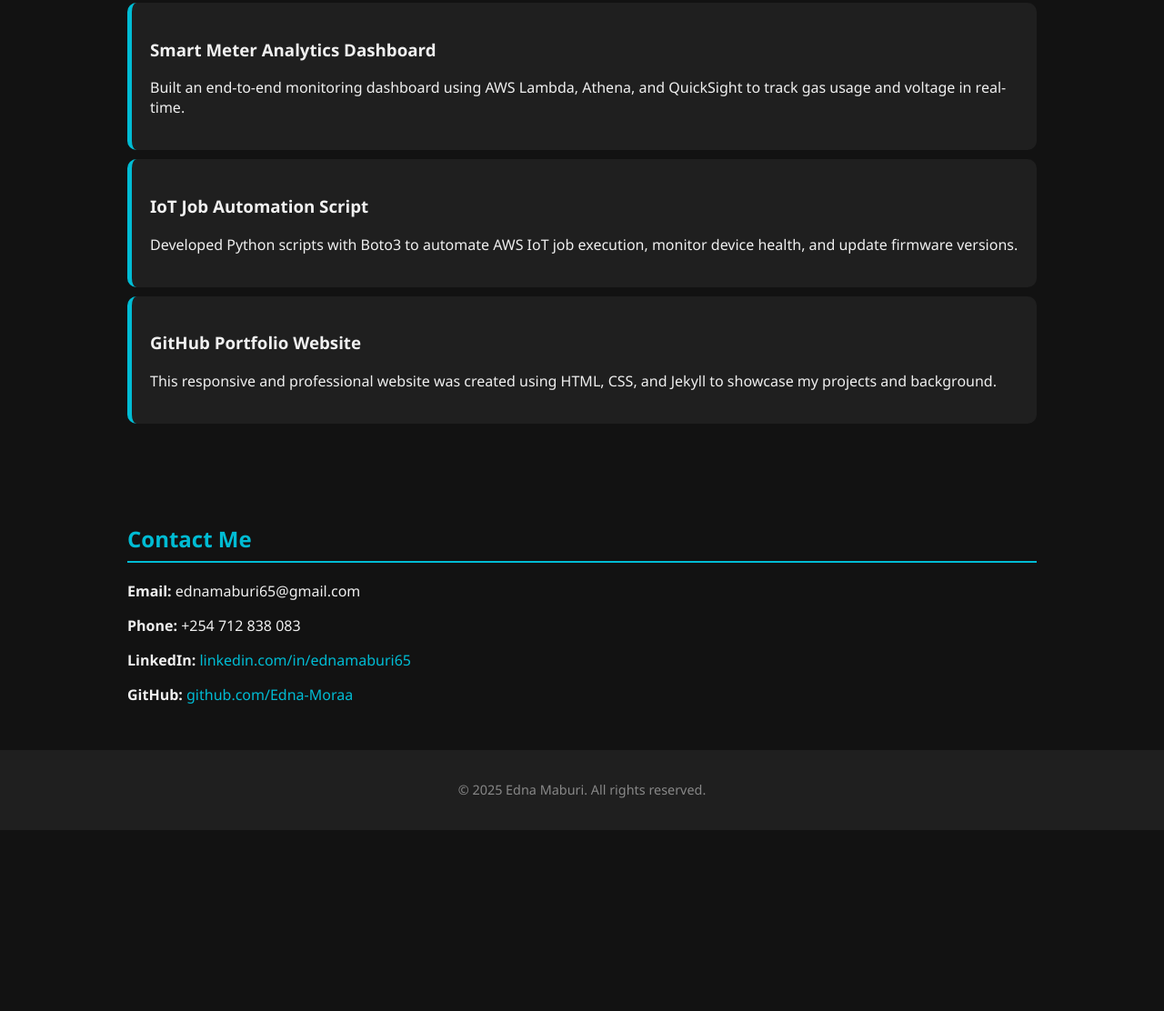
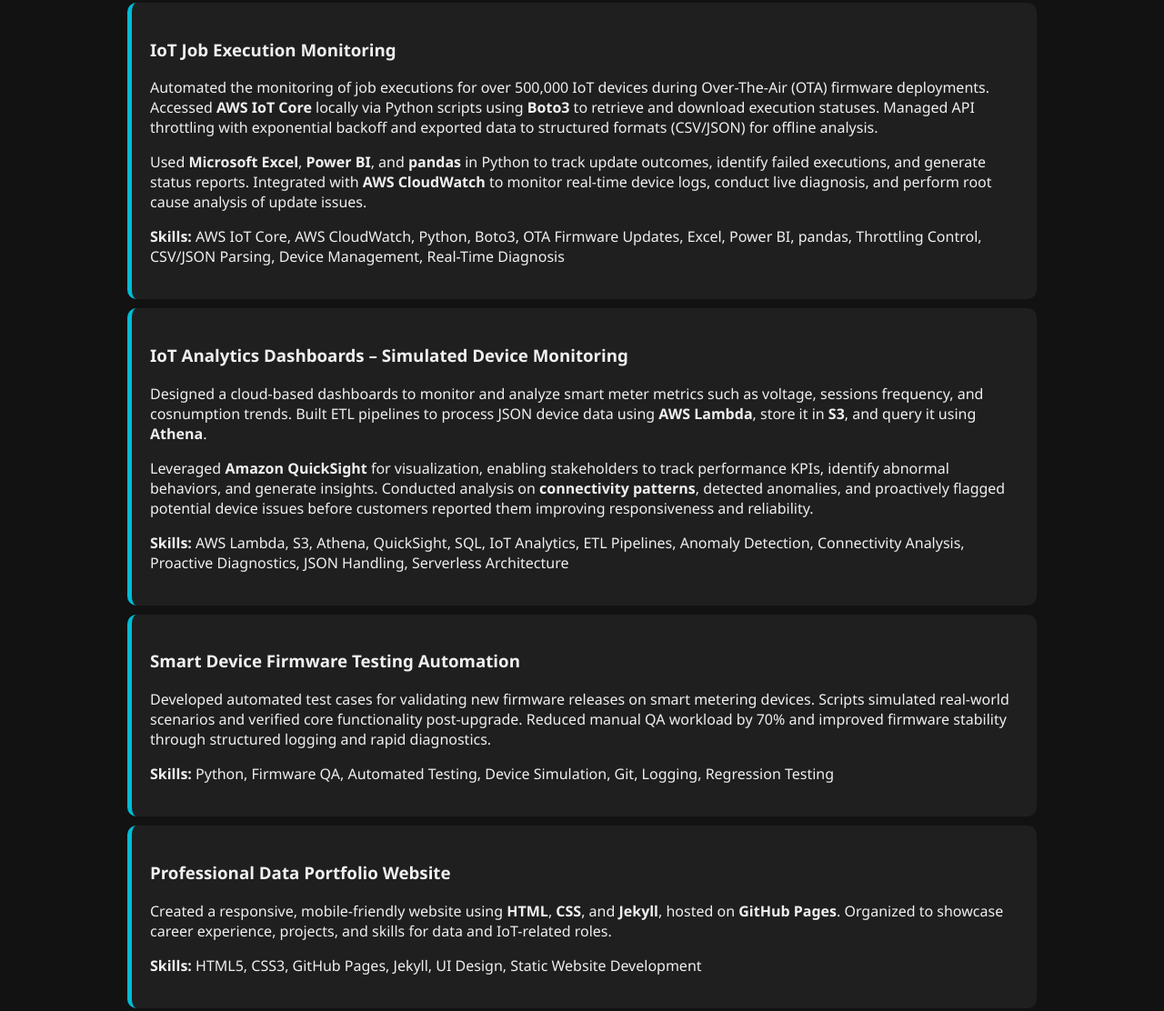
Before and after one commit to Edna-Moraa/ednamaburi.github.io, a plain HTML site: page index.html in a window 1280 px wide. Shown: the part 1383-2495 px from the top of the page at 91% size. Before the commit the page ends 2296 px from the top, so only its background shows below. Drawn offline with Linux system fonts and the light colour scheme.

Commit message:
updated portfolio

```diff
--- a/index.html
+++ b/index.html
@@ -3,7 +3,7 @@
 <head>
   <meta charset="UTF-8" />
   <meta name="viewport" content="width=device-width, initial-scale=1.0" />
-  <title>Edna Moraa | Portfolio</title>
+  <title>Edna Moraa Maburi| Portfolio</title>
   <link rel="stylesheet" href="assets/css/style.css" />
   <link href="https://fonts.googleapis.com/css2?family=Inter:wght@400;700&display=swap" rel="stylesheet" />
 </head>
@@ -44,19 +44,47 @@
 
  <section id="projects">
   <h2>Projects</h2>
+
   <div class="project">
-      <h3>Smart Meter Analytics Dashboard</h3>
-      <p>Built an end-to-end monitoring dashboard using AWS Lambda, Athena, and QuickSight to track gas usage and voltage in real-time.</p>
+    <h3>IoT Job Execution Monitoring</h3>
+    <p>
+      Automated the monitoring of job executions for over 500,000 IoT devices during Over-The-Air (OTA) firmware deployments. Accessed <strong>AWS IoT Core</strong> locally via Python scripts using <strong>Boto3</strong> to retrieve and download execution statuses. Managed API throttling with exponential backoff and exported data to structured formats (CSV/JSON) for offline analysis.
+    </p>
+    <p>
+      Used <strong> Microsoft Excel</strong>, <strong>Power BI</strong>, and <strong>pandas</strong> in Python to track update outcomes, identify failed executions, and generate status reports. Integrated with <strong>AWS CloudWatch</strong> to monitor real-time device logs, conduct live diagnosis, and perform root cause analysis of update issues.
+    </p>
+    <p><strong>Skills:</strong> AWS IoT Core, AWS CloudWatch, Python, Boto3, OTA Firmware Updates, Excel, Power BI, pandas, Throttling Control, CSV/JSON Parsing, Device Management, Real-Time Diagnosis</p>
   </div>
+
   <div class="project">
-      <h3>IoT Job Automation Script</h3>
-      <p>Developed Python scripts with Boto3 to automate AWS IoT job execution, monitor device health, and update firmware versions.</p>
+    <h3>IoT Analytics Dashboards – Simulated Device Monitoring</h3>
+    <p>
+      Designed a cloud-based dashboards to monitor and analyze smart meter metrics such as voltage, sessions frequency, and cosnumption trends. Built ETL pipelines to process JSON device data using <strong>AWS Lambda</strong>, store it in <strong>S3</strong>, and query it using <strong>Athena</strong>.
+    </p>
+    <p>
+      Leveraged <strong>Amazon QuickSight</strong> for visualization, enabling stakeholders to track performance KPIs, identify abnormal behaviors, and generate insights. Conducted analysis on <strong>connectivity patterns</strong>, detected anomalies, and proactively flagged potential device issues before customers reported them improving responsiveness and reliability.
+    </p>
+    <p><strong>Skills:</strong> AWS Lambda, S3, Athena, QuickSight, SQL, IoT Analytics, ETL Pipelines, Anomaly Detection, Connectivity Analysis, Proactive Diagnostics, JSON Handling, Serverless Architecture</p>
   </div>
+
   <div class="project">
-      <h3>GitHub Portfolio Website</h3>
-      <p>This responsive and professional website was created using HTML, CSS, and Jekyll to showcase my projects and background.</p>
+    <h3>Smart Device Firmware Testing Automation</h3>
+    <p>
+      Developed automated test cases for validating new firmware releases on smart metering devices. Scripts simulated real-world scenarios and verified core functionality post-upgrade. Reduced manual QA workload by 70% and improved firmware stability through structured logging and rapid diagnostics.
+    </p>
+    <p><strong>Skills:</strong> Python, Firmware QA, Automated Testing, Device Simulation, Git, Logging, Regression Testing</p>
+  </div>
+
+  <div class="project">
+    <h3>Professional Data Portfolio Website</h3>
+    <p>
+      Created a responsive, mobile-friendly website using <strong>HTML</strong>, <strong>CSS</strong>, and <strong>Jekyll</strong>, hosted on <strong>GitHub Pages</strong>. Organized to showcase career experience, projects, and skills for data and IoT-related roles.
+    </p>
+    <p><strong>Skills:</strong> HTML5, CSS3, GitHub Pages, Jekyll, UI Design, Static Website Development</p>
   </div>
 </section>
+
+
 
   <section id="contact">
     <h2>Contact Me</h2>
```
Lines whose indentation alone changed are shown as unchanged.
